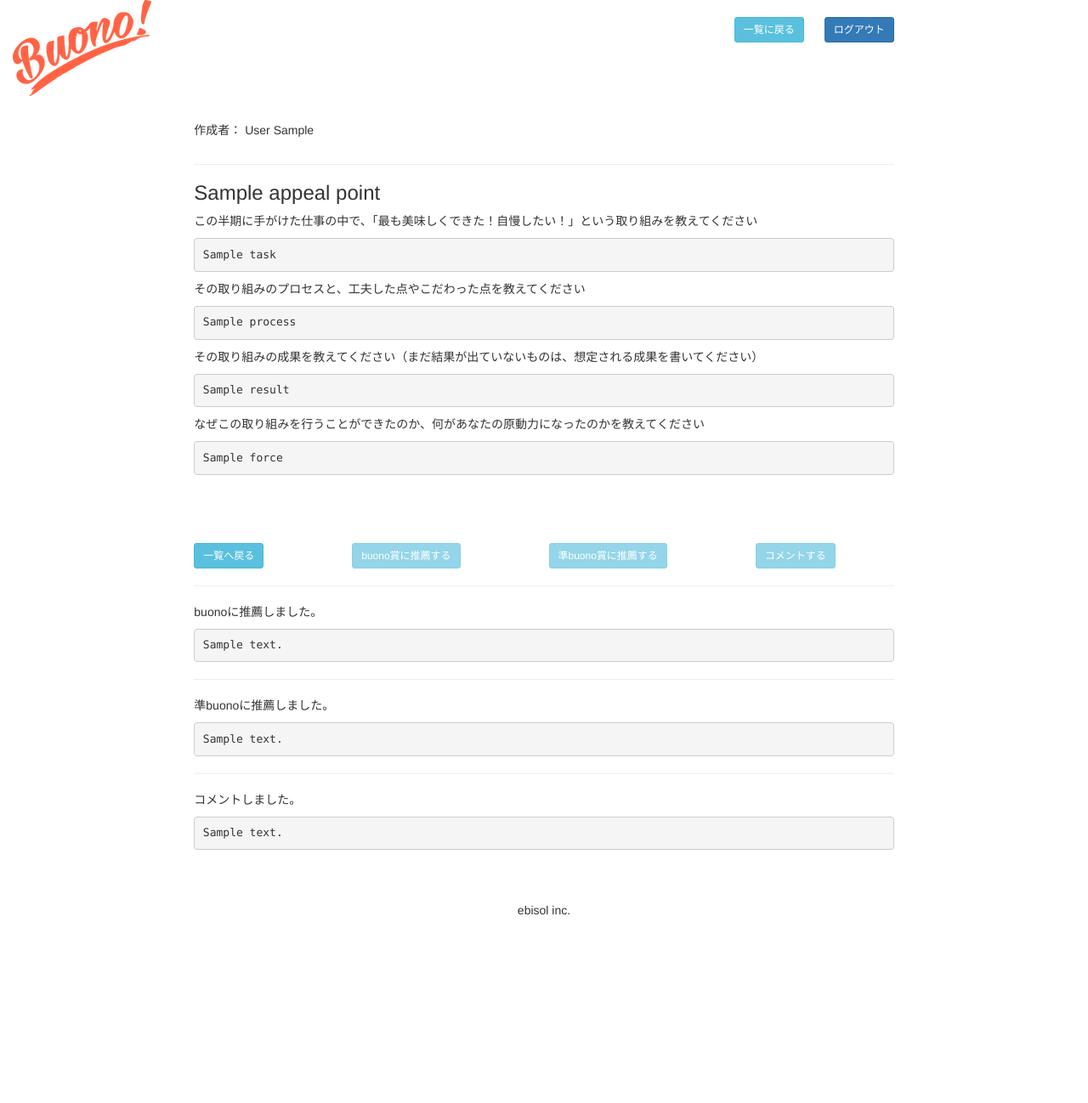
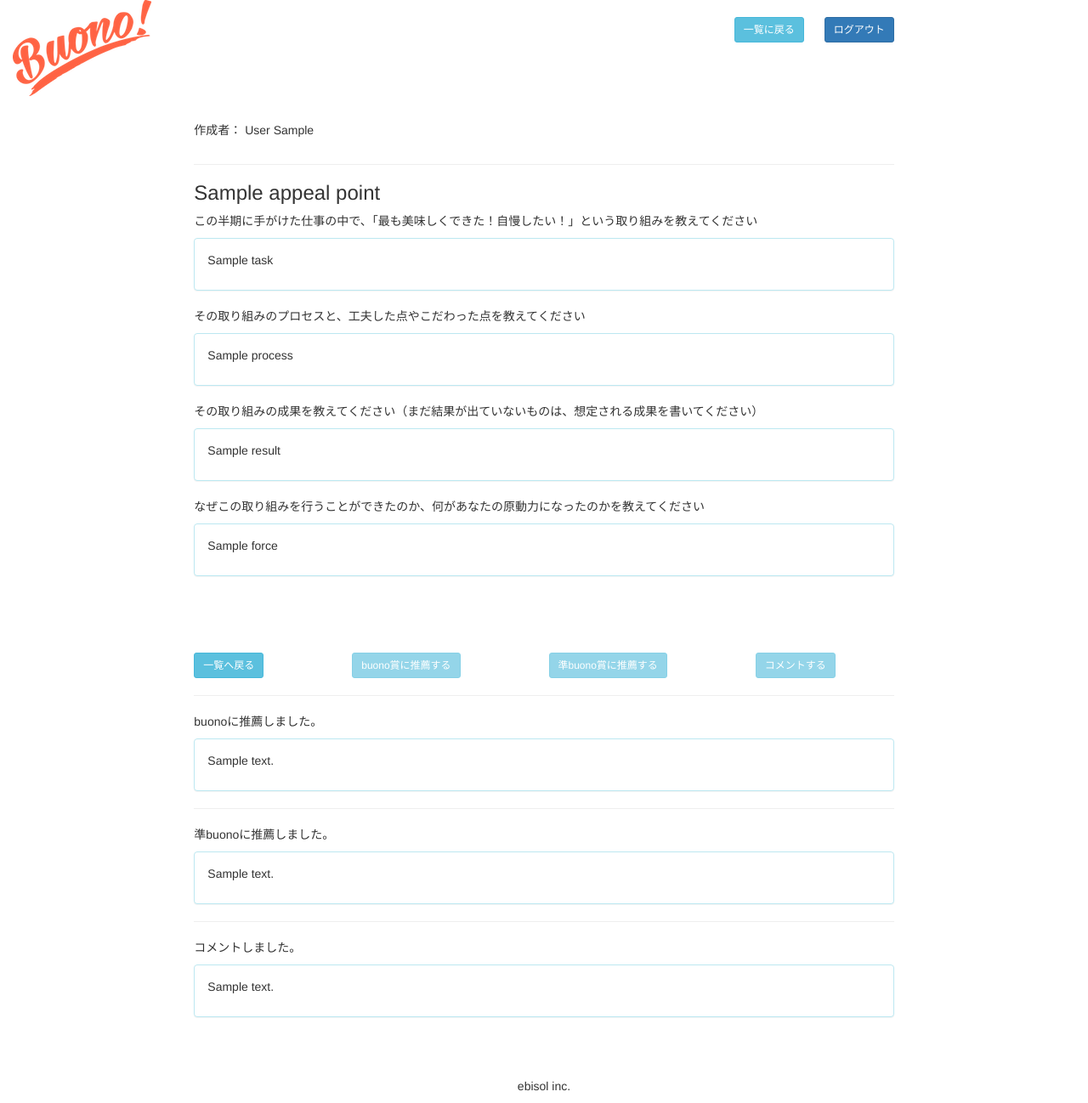
Before and after one commit to kaiyujin/buono, a Django app: template buono/templates/buono/detail.html in a window 1280 px wide; the page is wider, and only the part inside the window is pictured. Shown: that part at 85% size. Before the commit the page ends 1077 px from the top of that part, so only its background shows below. Run offline with Django 3.2, Linux system fonts and the light colour scheme; the template is opened without the code that fills it: most values are stand-ins (such as "Sample title", 1, 10 or a date in 2020); some libraries are stand-ins or nearby versions.

Commit message:
入力チェック、改行なしに対応

```diff
--- a/buono/static/buono/js/scripts.js
+++ b/buono/static/buono/js/scripts.js
@@ -1,10 +1,35 @@
+var minLengthMessage = '文字以上のコメントをください！'
 $("#addComentButton").click(function() {
+    var length = $('#ct').val().length;
+    if(length < 30) {
+	$('#myModalLabel3').text('30'+minLengthMessage)
+	$('#myModalLabel3').css('color','red');
+	return;
+    }
+    $('#myModalLabel3').text('&nbsp;')
+    $('#myModalLabel3').css('color','');
     $('#addComentForm').submit();
 });
 $("#addBuonoButton").click(function() {
+    var length = $('#bct').val().length;
+    if(length < 100) {
+	$('#myModalLabel1').text('100'+minLengthMessage)
+	$('#myModalLabel1').css('color','red');
+	return;
+    }
+    $('#myModalLabel1').text('&nbsp;')
+    $('#myModalLabel1').css('color','');
     $('#addBuonoForm').submit();
 });
 $("#addSemiBuonoButton").click(function() {
+    var length = $('#sbct').val().length;
+    if(length < 100) {
+	$('#myModalLabel2').text('100'+minLengthMessage)
+	$('#myModalLabel2').css('color','red');
+	return;
+    }
+    $('#myModalLabel2').text('&nbsp;')
+    $('#myModalLabel2').css('color','');
     $('#addSemiBuonoForm').submit();
 });
 $("#createBuonoButton").click(function() {
--- a/buono/templates/base.html
+++ b/buono/templates/base.html
@@ -31,6 +31,6 @@
     </div>
     <script src="{% static 'buono/js/jquery.min.js' %}"></script>
     <script src="{% static 'buono/js/bootstrap.min.js' %}"></script>
-    <script src="{% static 'buono/js/scripts.js' %}?v2"></script>
+    <script src="{% static 'buono/js/scripts.js' %}?v3"></script>
   </body>
 </html>
--- a/buono/templates/buono/detail.html
+++ b/buono/templates/buono/detail.html
@@ -35,26 +35,26 @@
     <p>
       この半期に手がけた仕事の中で、「最も美味しくできた！自慢したい！」という取り組みを教えてください
     </p>
-<pre>
-{{ appealPoint.task }}
-</pre>
+    <div class="panel panel-info" style="word-break:break-all;">
+      <div class="panel-body">{{appealPoint.task|linebreaks}}</div>
+    </div>
     <p>
       その取り組みのプロセスと、工夫した点やこだわった点を教えてください
     </p>
-<pre>
-{{ appealPoint.process }}
-</pre>
+    <div class="panel panel-info" style="word-break:break-all;">
+      <div class="panel-body">{{appealPoint.process|linebreaks}}</div>
+    </div>
     <p>
 その取り組みの成果を教えてください（まだ結果が出ていないものは、想定される成果を書いてください）
     </p>
-<pre>
-{{ appealPoint.result }}
-</pre>
+    <div class="panel panel-info" style="word-break:break-all;">
+      <div class="panel-body">{{appealPoint.result|linebreaks}}</div>
+    </div>
     <p>
       なぜこの取り組みを行うことができたのか、何があなたの原動力になったのかを教えてください</p>
-<pre>
-{{ appealPoint.force }}
-</pre>
+    <div class="panel panel-info" style="word-break:break-all;">
+      <div class="panel-body">{{appealPoint.force|linebreaks}}</div>
+    </div>
 <div>
   <div style="padding-bottom:30px;padding-top:30px">
     <p style="float:right">
@@ -84,19 +84,10 @@
 </div>
 {% for comment in buonoList %}
 <div class="row" style="margin-top:20px">
-  <div class="col-md-6">
-    {% if forloop.counter0|divisibleby:"2" %}
-    <div class="panel panel-info">
-      <div class="panel-body">{{comment.detail}}</div>
+  <div class="col-md-12">
+    <div class="panel panel-info" style="word-break:break-all;">
+      <div class="panel-body">{{comment.detail|linebreaks}}</div>
     </div>
-    {% endif %}
-  </div>
-  <div class="col-md-6">
-    {% if forloop.counter|divisibleby:"2" %}
-    <div class="panel panel-info">
-      <div class="panel-body">{{comment.detail}}</div>
-    </div>
-    {% endif %}
   </div>
 </div>
 {% endfor %}
@@ -106,19 +97,10 @@
 </div>
 {% for comment in semiBuonoList %}
 <div class="row" style="margin-top:20px">
-  <div class="col-md-6">
-    {% if forloop.counter0|divisibleby:"2" %}
-    <div class="panel panel-info">
-      <div class="panel-body">{{comment.detail}}</div>
+  <div class="col-md-12">
+    <div class="panel panel-info" style="word-break:break-all;">
+      <div class="panel-body">{{comment.detail|linebreaks}}</div>
     </div>
-    {% endif %}
-  </div>
-  <div class="col-md-6">
-    {% if forloop.counter|divisibleby:"2" %}
-    <div class="panel panel-info">
-      <div class="panel-body">{{comment.detail}}</div>
-    </div>
-    {% endif %}
   </div>
 </div>
 {% endfor %}
@@ -128,19 +110,10 @@
 </div>
 {% for comment in comments %}
 <div class="row" style="margin-top:20px;">
-  <div class="col-md-6">
-    {% if forloop.counter0|divisibleby:"2" %}
-    <div class="panel panel-info">
-      <div class="panel-body">{{comment.detail}}</div>
+  <div class="col-md-12">
+    <div class="panel panel-info" style="word-break:break-all;">
+      <div class="panel-body">{{comment.detail|linebreaks}}</div>
     </div>
-    {% endif %}
-  </div>
-  <div class="col-md-6">
-    {% if forloop.counter|divisibleby:"2" %}
-    <div class="panel panel-info">
-      <div class="panel-body">{{comment.detail}}</div>
-    </div>
-    {% endif %}
   </div>
 </div>
 {% endfor %}
@@ -149,35 +122,42 @@
   {% if not buono == None %}
 <hr>
     <p>buonoに推薦しました。</p>
-    <p><pre>{{buono.detail}}</pre></p>
+    <div class="panel panel-info" style="word-break:break-all;">
+      <div class="panel-body">{{buono.detail|linebreaks}}</div>
+    </div>
   {% endif %}
   {% if not semiBuono == None %}
 <hr>
     <p>準buonoに推薦しました。</p>
-    <p><pre>{{semiBuono.detail}}</pre></p>
+    <div class="panel panel-info" style="word-break:break-all;">
+      <div class="panel-body">{{semiBuono.detail|linebreaks}}</div>
+    </div>
+
   {% endif %}
   {% if comment != None and comment != '' %}
 <hr>
     <p>コメントしました。</p>
-    <p><pre>{{comment.detail}}</pre></p>
+    <div class="panel panel-info" style="word-break:break-all;">
+      <div class="panel-body">{{comment.detail|linebreaks}}</div>
+    </div>
   {% endif %}
 {% endif %}
 <div class="col-md-2">
 </div>
 </div>
 <div class="row">
-    <div class="modal fade in" id="modal-container-971041" role="dialog" aria-labelledby="myModalLabel" aria-hidden="true">
+    <div class="modal fade in" id="modal-container-971041" role="dialog" aria-labelledby="myModalLabel1" aria-hidden="true">
       <div class="modal-dialog">
 	<div class="modal-content">
 	  <div class="modal-header">
 	    <button type="button" class="close" data-dismiss="modal" aria-hidden="true">
 	      ×
 	    </button>
-	    <h4 class="modal-title" id="myModalLabel">&nbsp;</h4>
+	    <h4 class="modal-title" id="myModalLabel1">&nbsp;</h4>
 	  </div>
 	  <div class="modal-body">
 	    <form id="addBuonoForm" name="addBuonoForm" action="{% url 'vote' %}" method="POST">{% csrf_token %}
-	      <textarea name="comment" cols="75" rows="10" maxlength="5000" placeholder="buono賞推薦コメントをお願いします！&#13;&#10;推薦は1名にしかできないから注意してね。"></textarea>
+	      <textarea id="bct" name="comment" cols="75" rows="10" maxlength="5000" placeholder="buono賞推薦コメントをお願いします！&#13;&#10;推薦は1名にしかできないから注意してね。"></textarea>
 	      <input name="appealPointId" type="hidden" value="{{ appealPoint.id }}"/>
 	      <input name="typeCd" type="hidden" value="1"/>
 	    </form>
@@ -194,18 +174,18 @@
       </div>
 </div>
 <div class="row">
-    <div class="modal fade in" id="modal-container-971042" role="dialog" aria-labelledby="myModalLabel" aria-hidden="true">
+    <div class="modal fade in" id="modal-container-971042" role="dialog" aria-labelledby="myModalLabel2" aria-hidden="true">
       <div class="modal-dialog">
 	<div class="modal-content">
 	  <div class="modal-header">
 	    <button type="button" class="close" data-dismiss="modal" aria-hidden="true">
 	      ×
 	    </button>
-	    <h4 class="modal-title" id="myModalLabel">&nbsp;</h4>
+	    <h4 class="modal-title" id="myModalLabel2">&nbsp;</h4>
 	  </div>
 	  <div class="modal-body">
 	    <form id="addSemiBuonoForm" name="addSemiBuonoForm" action="{% url 'vote' %}" method="POST">{% csrf_token %}
-	      <textarea name="comment" cols="75" rows="10" maxlength="5000" placeholder="準buono賞推薦コメントをお願いします！&#13;&#10;推薦は1名にしかできないから注意してね。"></textarea>
+	      <textarea id="sbct" name="comment" cols="75" rows="10" maxlength="5000" placeholder="準buono賞推薦コメントをお願いします！&#13;&#10;推薦は1名にしかできないから注意してね。"></textarea>
 	      <input name="appealPointId" type="hidden" value="{{ appealPoint.id }}"/>
 	      <input name="typeCd" type="hidden" value="2"/>
 	    </form>
@@ -222,18 +202,18 @@
       </div>
 </div>
 <div class="row">
-    <div class="modal fade in" id="modal-container-971043" role="dialog" aria-labelledby="myModalLabel" aria-hidden="true">
+    <div class="modal fade in" id="modal-container-971043" role="dialog" aria-labelledby="myModalLabel3" aria-hidden="true">
       <div class="modal-dialog">
 	<div class="modal-content">
 	  <div class="modal-header">
 	    <button type="button" class="close" data-dismiss="modal" aria-hidden="true">
 	      ×
 	    </button>
-	    <h4 class="modal-title" id="myModalLabel">&nbsp;</h4>
+	    <h4 class="modal-title" id="myModalLabel3">&nbsp;</h4>
 	  </div>
 	  <div class="modal-body">
 	    <form id="addComentForm" name="addComentForm" action="{% url 'addComment' %}" method="POST">{% csrf_token %}
-	      <textarea id="comment" name="comment" cols="75" rows="10" maxlength="5000" placeholder="賞賛のコメントをお願いします！&#13;&#10;何人にでもコメントできるからいい仕事をしたと思った人に沢山コメントあげてね！">{{comment}}</textarea>
+	      <textarea id="ct"  name="comment" cols="75" rows="10" maxlength="5000" placeholder="賞賛のコメントをお願いします！&#13;&#10;何人にでもコメントできるからいい仕事をしたと思った人に沢山コメントあげてね！">{{comment}}</textarea>
 	      <input name="appealPointId" type="hidden" value="{{ appealPoint.id }}"/>
 	    </form>
 	  </div>
--- a/buono/views.py
+++ b/buono/views.py
@@ -8,7 +8,7 @@ from datetime import date
 
 logger = logging.getLogger('model')
 isVoteTerm = date(2016, 10, 4) <= date.today()
-#isVoteTerm = True #test
+isVoteTerm = True #test
 #isVoteTerm = False #test
 
 @login_required
```
